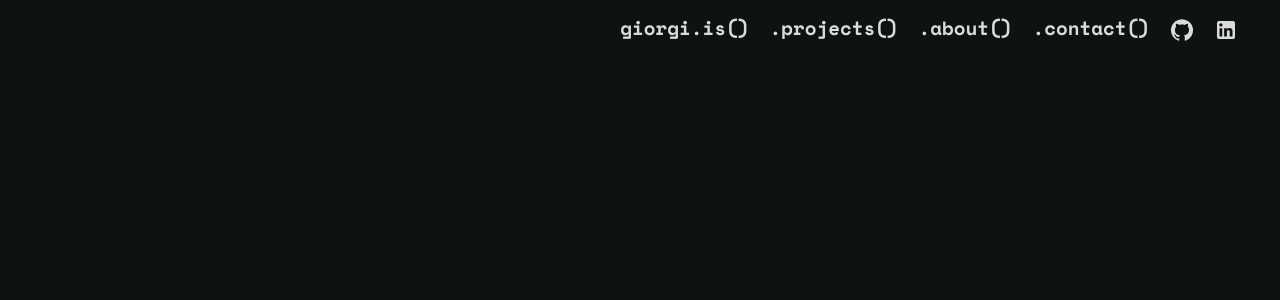
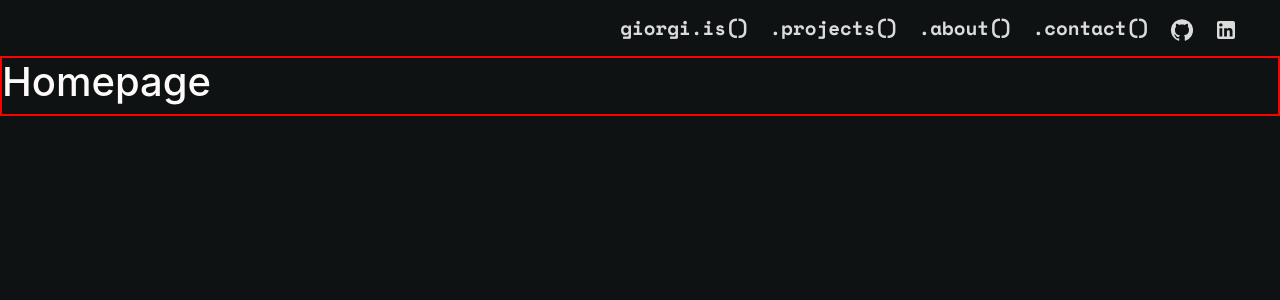
Before and after one commit to giorgigutsaevi/personal-portfolio, a React (Create React App) app: page / in a window 1280 px wide. Shown: the top 300 px of the page. Built offline with nearby package versions, Linux system fonts and the light colour scheme.

Commit message:
defined all my routes and crated AnimatedRoutes director for FramerMotion

```diff
--- a/package.json
+++ b/package.json
@@ -11,6 +11,7 @@
     "@testing-library/react": "^12.1.4",
     "@testing-library/user-event": "^13.5.0",
     "bootstrap": "^5.1.3",
+    "framer-motion": "^6.2.9",
     "icons": "^1.0.0",
     "react": "^18.0.0",
     "react-bootstrap": "^2.2.3",
--- a/src/App.js
+++ b/src/App.js
@@ -1,15 +1,21 @@
 import './App.css';
 import Header from "./components/Header/Header"
-import {Routes, Route} from "react-router-dom"
+import { Routes, Route } from "react-router-dom"
 
 import Projects from './components/Projects/Projects';
+import Homepage from './components/Homepage/Homepage';
+import About from './components/About/About';
+import Contact from './components/Contact/Contact';
 
 const App = () => {
   return (
     <div>
-      <Header/>
+      <Header />
       <Routes>
-        <Route path="/projects" element={<Projects/>}></Route>
+        <Route path="/" element={<Homepage />}></Route>
+        <Route path="/projects" element={<Projects />}></Route>
+        <Route path="/about" element={<About />}></Route>
+        <Route path="/contact" element={<Contact />}></Route>
       </Routes>
 
     </div>
--- /dev/null
+++ b/src/components/About/About.css
@@ -0,0 +1,4 @@
+
+.abouth1{
+	color: snow;
+}
--- /dev/null
+++ b/src/components/About/About.jsx
@@ -0,0 +1,11 @@
+import "./About.css"
+
+const About = () => {
+	return (
+		<div>
+			<h1 className="abouth1">About Page</h1>
+		</div>
+	)
+}
+
+export default About
--- /dev/null
+++ b/src/components/Contact/Contact.css
@@ -0,0 +1,4 @@
+
+.contacth1{
+	color: snow;
+}
--- /dev/null
+++ b/src/components/Contact/Contact.jsx
@@ -0,0 +1,11 @@
+import "./Contact.css"
+
+const Contact = () => {
+	return (
+		<div>
+			<h1 className="contacth1">Contact Page</h1>
+		</div>
+	)
+}
+
+export default Contact
--- a/src/components/Header/Header.jsx
+++ b/src/components/Header/Header.jsx
@@ -1,3 +1,4 @@
+/* eslint-disable no-unused-vars */
 import { NavLink, Link } from "react-router-dom";
 import { useState } from "react";
 import "./Header.css";
--- /dev/null
+++ b/src/components/Homepage/Homepage.css
@@ -0,0 +1,8 @@
+
+.homepage{
+	border: 2px solid red;
+}
+
+.homepage h1{
+	color: snow;
+}
--- /dev/null
+++ b/src/components/Homepage/Homepage.jsx
@@ -0,0 +1,11 @@
+import "./Homepage.css"
+
+const Homepage = () => {
+	return (
+		<div className="homepage">
+			<h1 class>Homepage</h1>
+		</div>
+	)
+}
+
+export default Homepage
```
Also changed, not shown: src/components/AnimatedRoutes/AnimatedRoutes.jsx (added, +9 -0 lines), 1 other file (tests, documents, lock files or other folders).
